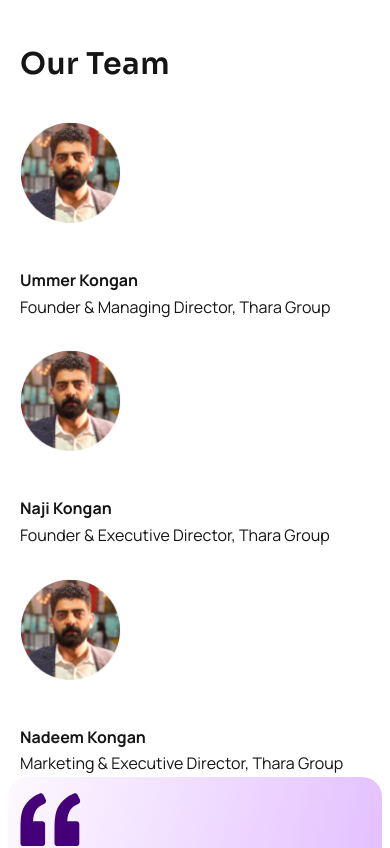
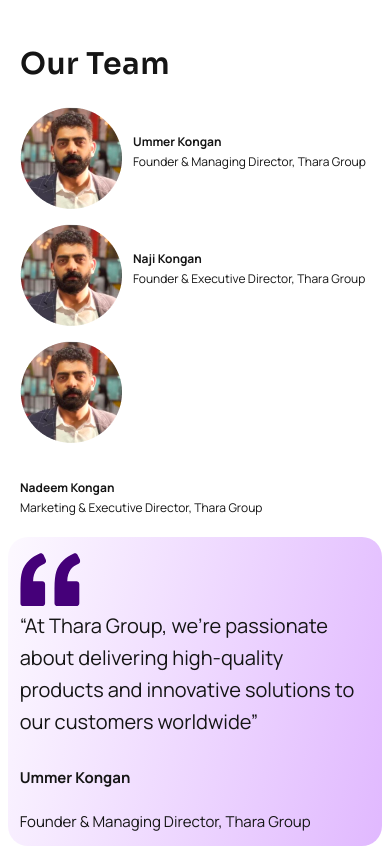
Before and after one commit to ll00lll00l0l/tharafrontend, a React (Create React App) app: page /about in a window 390 px wide. Shown: the part 2000-2848 px from the top of the page. Built offline with nearby package versions, Linux system fonts and the light colour scheme.

Commit message:
responsiv

```diff
--- a/src/components/Aboutcomp.js
+++ b/src/components/Aboutcomp.js
@@ -26,7 +26,7 @@
 `;
 const AboutSection = styled.section`
   color: #151515;
-  font-family: 'Manrope', sans-serif;
+  font-family: 'Manrope';
   font-size: 1.2rem; /* Adjust the font size for smaller screens */
   font-weight: 400;
   line-height: 1.6;
--- a/src/components/Ourteam.css
+++ b/src/components/Ourteam.css
@@ -16,7 +16,7 @@
     justify-content: center;
     align-items: flex-start;
     flex-direction: column;
-    gap: 30px;
+    gap: clamp(15px, 2vw, 30px);
 }
 .teamcol  h1{
     color: #151515;
@@ -30,14 +30,14 @@
 .teamcol div {
     display: flex;
     align-items: flex-start;
-    gap: 20px;
+    gap: clamp(10px, 2vw, 15px);
 }
 
 .teamcol div img {
-    width: 101.24px;
-    height: 101.24px;
+    max-width: 100%;
+    height: auto;
+    display: block;
 }
-
 .teamcol div {
     display: flex;
     flex-wrap: wrap;
@@ -49,12 +49,13 @@
     flex-direction: column;
     gap: 1px;
     flex-wrap: wrap;
+
 }
 
 .teamcol div div h6 {
     color: #151515;
     font-family: Manrope;
-    font-size: clamp(15,2vw,18px);
+    font-size: clamp(12px,2vw,18px);
     font-style: normal;
     font-weight: 700;
     line-height: 160%;
@@ -63,7 +64,7 @@
 
 .teamcol div div span {
     color: #151515;
-    font-size: clamp(15,2vw,18px);
+    font-size: clamp(12px,2vw,18px);
     font-style: normal;
     font-weight: 400;
     line-height: 160%;
@@ -74,7 +75,7 @@
 .teamcol2{
     display: flex;
    max-width: 711.51px;
-   padding: 70px;
+   padding: 70px ;
    flex-direction: column;
    align-items: flex-start;
    flex-shrink: 0;
@@ -84,6 +85,7 @@
 @media (max-width: 1040px) {
     .teamcol2 {
         padding: 3vw;
+        margin-top: 20px;
     }
 }
 
--- a/src/components/Ourteam.js
+++ b/src/components/Ourteam.js
@@ -12,17 +12,17 @@
         <h1>Our Team</h1>
 
           <div>
-          <img src={Team1} alt=''  />
+          <img src={Team1} alt='' className='img-fuild' />
            <div><h6>Ummer Kongan</h6>
          <span>Founder & Managing Director, Thara Group</span></div>
           </div>
           <div>
-          <img src={Team1} alt=''/>
+          <img src={Team1} alt='' className='img-fuild'/>
           <div><h6>Naji Kongan</h6>
           <span>Founder & Executive Director, Thara Group</span></div>
           </div>
           <div>
-          <img src={Team1} alt=''  />
+          <img src={Team1} alt=''className='img-fuild'/>
           <div><h6>Nadeem Kongan</h6>
           <span>Marketing & Executive Director, Thara Group</span></div>
           </div>
```
